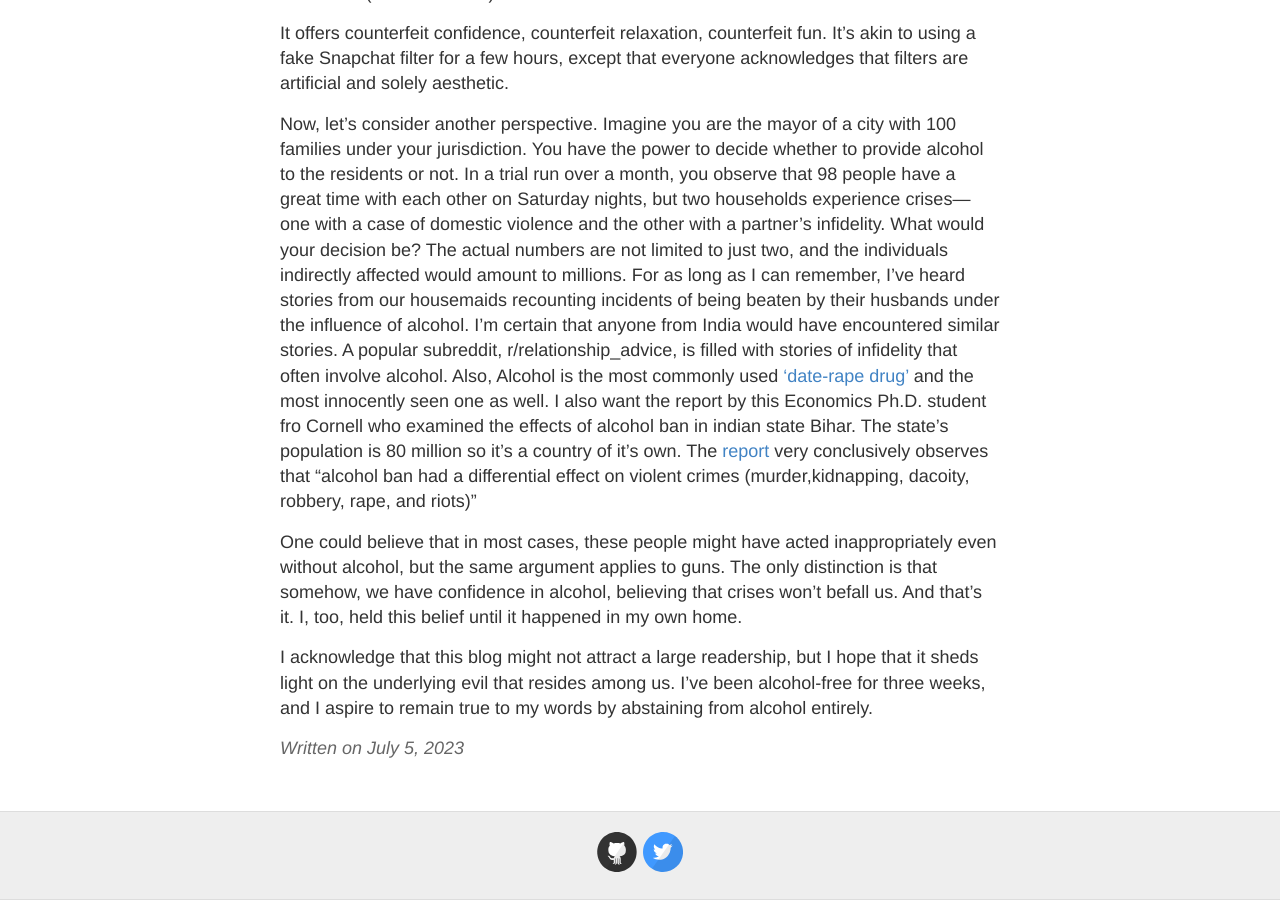
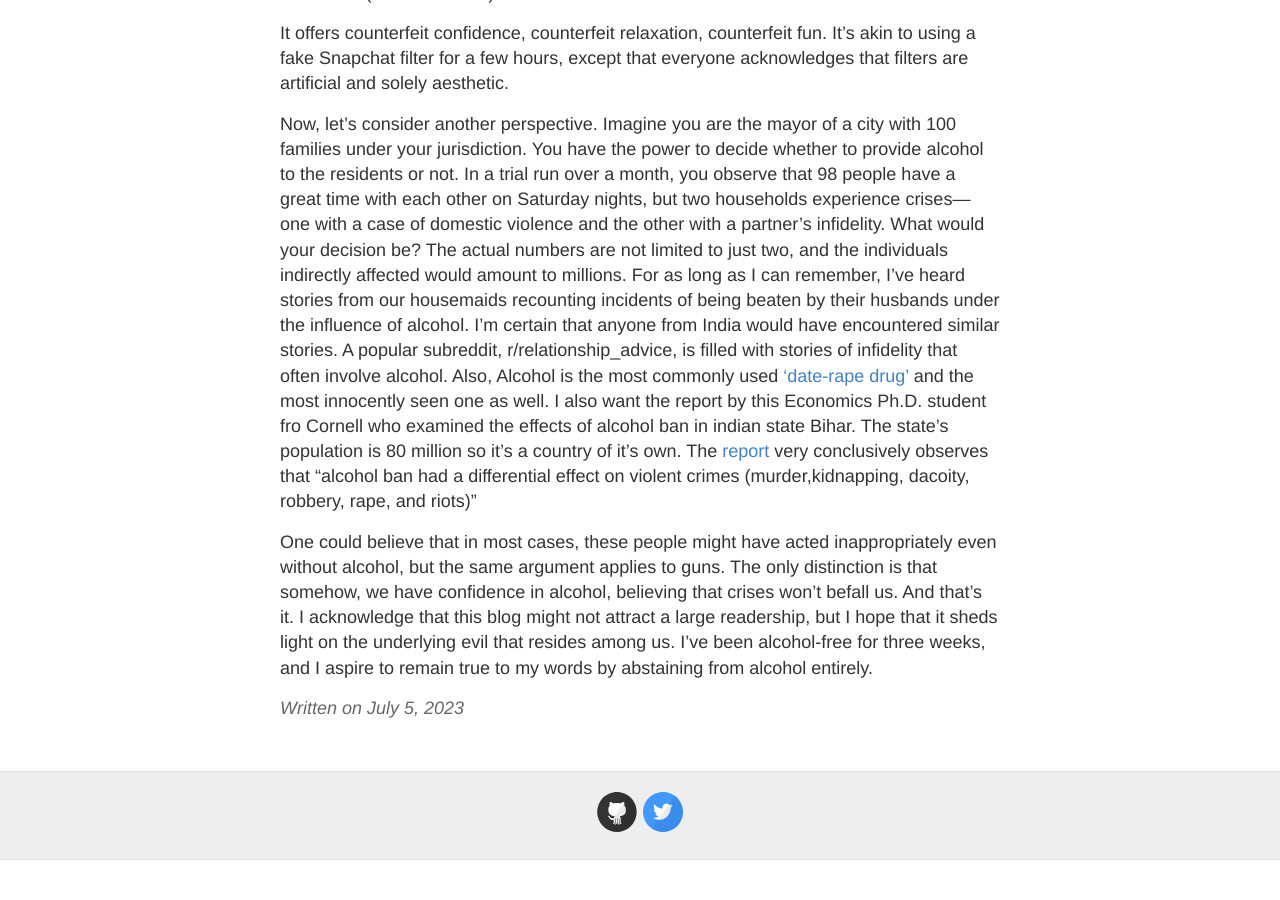
Before and after one commit to harora/harora.github.io, a Jekyll site: the page built from _posts/2023-07-05-alcohol.md, in a window 1280 px wide and 900 px high, scrolled down 961 px. Built offline with Jekyll 4.4.1, drawn with Linux system fonts in a browser that asks for light colours; after the commit the page ends 1821 px from its top, so only the background shows below that.

Commit message:
Update 2023-07-05-alcohol.md

```diff
--- a/_posts/2023-07-05-alcohol.md
+++ b/_posts/2023-07-05-alcohol.md
@@ -20,6 +20,4 @@ It offers counterfeit confidence, counterfeit relaxation, counterfeit fun. It's
 
 Now, let's consider another perspective. Imagine you are the mayor of a city with 100 families under your jurisdiction. You have the power to decide whether to provide alcohol to the residents or not. In a trial run over a month, you observe that 98 people have a great time with each other on Saturday nights, but two households experience crises—one with a case of domestic violence and the other with a partner's infidelity. What would your decision be? The actual numbers are not limited to just two, and the individuals indirectly affected would amount to millions. For as long as I can remember, I've heard stories from our housemaids recounting incidents of being beaten by their husbands under the influence of alcohol. I'm certain that anyone from India would have encountered similar stories. A popular subreddit, r/relationship_advice, is filled with stories of infidelity that often involve alcohol. Also, Alcohol is the most commonly used ['date-rape drug'](https://www.webmd.com/mental-health/addiction/date-rape-drugs) and the most innocently seen one as well. I also want the report by this Economics Ph.D. student fro Cornell who examined the effects of alcohol ban in indian state Bihar. The state's population is 80 million so it's a country of it's own. The [report](https://natashajha.github.io/files/EDCC-alcoholban-ms.pdf) very conclusively observes that "alcohol ban had a differential effect on violent crimes (murder,kidnapping, dacoity, robbery, rape, and riots)"
 
-One could believe that in most cases, these people might have acted inappropriately even without alcohol, but the same argument applies to guns. The only distinction is that somehow, we have confidence in alcohol, believing that crises won't befall us. And that's it. I, too, held this belief until it happened in my own home.
-
-I acknowledge that this blog might not attract a large readership, but I hope that it sheds light on the underlying evil that resides among us. I've been alcohol-free for three weeks, and I aspire to remain true to my words by abstaining from alcohol entirely.
+One could believe that in most cases, these people might have acted inappropriately even without alcohol, but the same argument applies to guns. The only distinction is that somehow, we have confidence in alcohol, believing that crises won't befall us. And that's it. I acknowledge that this blog might not attract a large readership, but I hope that it sheds light on the underlying evil that resides among us. I've been alcohol-free for three weeks, and I aspire to remain true to my words by abstaining from alcohol entirely.
```
